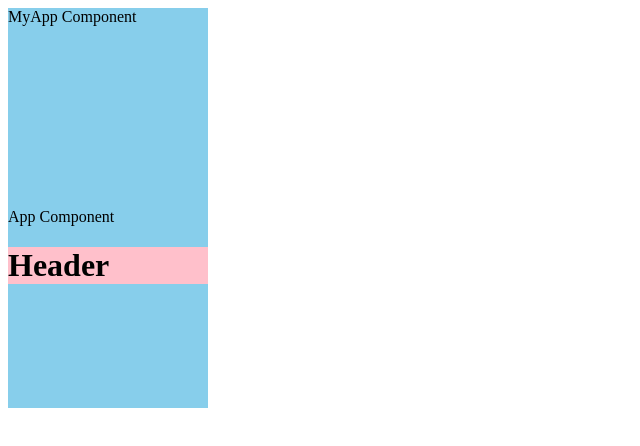
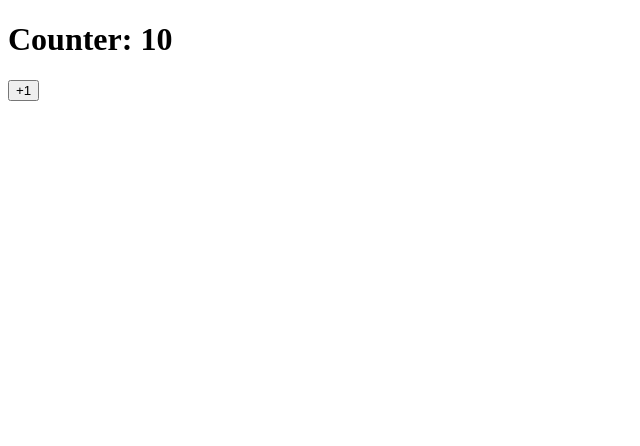
Before and after one commit to u7663394/react-learning-journey, a React (Create React App) app in the folder react-basic/: page / in a window 1280 px wide. Shown: the top 446 px of the page, without its empty margins (0-640 px from the left). Built offline with nearby package versions, Linux system fonts and the light colour scheme.

Commit message:
feat: understanding React component state

```diff
--- a/react-basic/src/index.js
+++ b/react-basic/src/index.js
@@ -3,7 +3,7 @@
  */
 
 // 1. 导包
-import React from "react";
+import React, { useState } from "react";
 import { createRoot } from "react-dom/client";
 import "./index.css";
 import "./MyApp.css";
@@ -138,3 +138,37 @@ root.render(
     <App />
   </div>,
 );
+
+/**
+ * 状态: 可以让页面内容发送变化的数据
+ *
+ * 语法: const [state, setState] = useState(initState)
+ *   1. state: 存储状态的变量
+ *   2. setState: 更新状态的函数
+ *   3. initState: 状态的初始值
+ *   4. useState React提供, 在函数组件中使用
+ */
+
+const Counter = () => {
+  const [count, setCount] = useState(10);
+  console.log("Counter 渲染了", count);
+
+  return (
+    <div>
+      <h1>Counter: {count}</h1>
+      <button
+        onClick={() => {
+          setCount(count + 1);
+        }}
+      >
+        +1
+      </button>
+    </div>
+  );
+};
+
+root.render(
+  <div>
+    <Counter />
+  </div>,
+);
```
